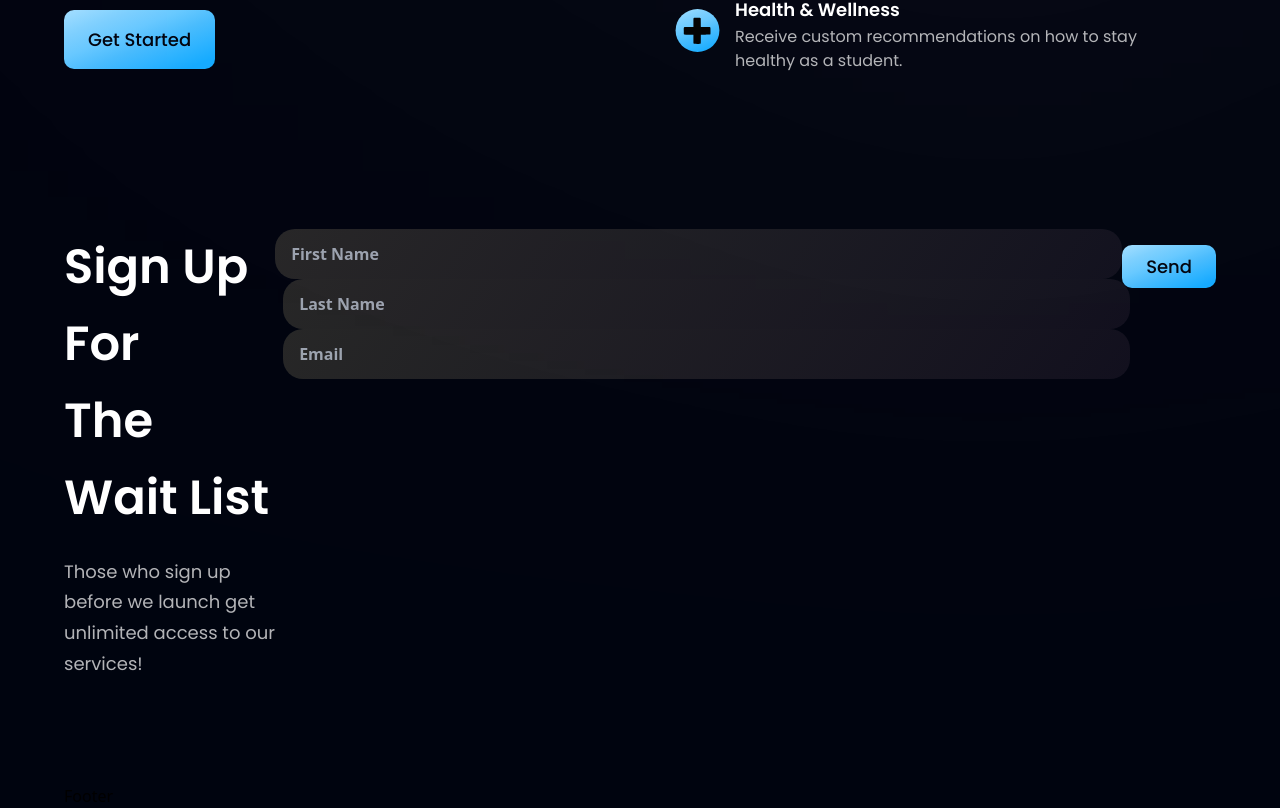
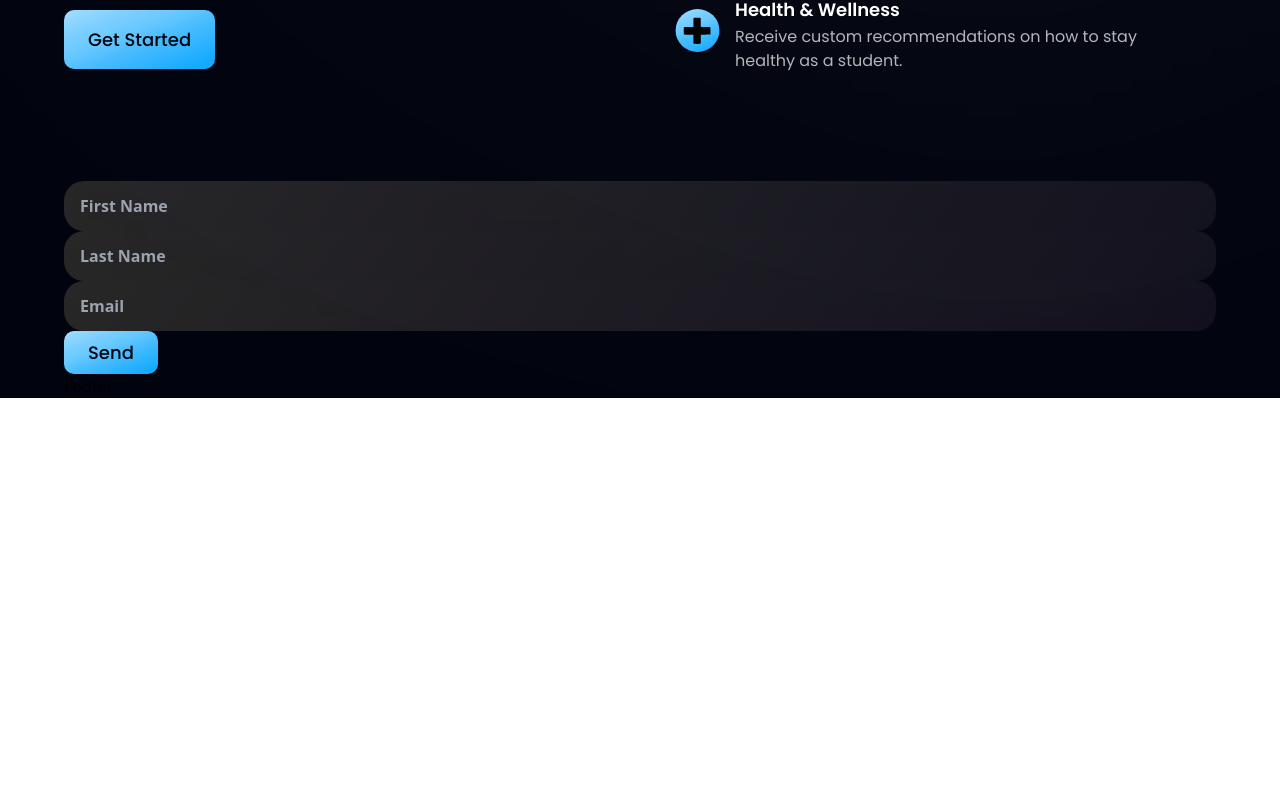
Before and after one commit to raf-fonseca/FYI101, a React (Vite) app: page / in a window 1280 px wide. Shown: the part 1192-2000 px from the top of the page. After the commit the page ends 1590 px from the top, so only its background shows below. Built offline with nearby package versions, Linux system fonts and the light colour scheme.

Commit message:
Created post reqeust with Waitlist

```diff
--- a/src/components/WaitList.jsx
+++ b/src/components/WaitList.jsx
@@ -1,46 +1,66 @@
 import styles, { layout } from "../style";
+import React, { useState } from "react";
 import Send from "./Send";
 
-const WaitList = () => (
-  <section id="waitList" className={layout.section}>
-    <div className={layout.sectionInfo}>
-      <h2 className={styles.heading2}>
-        Sign Up For
-        <br className="sm:block hidden mt-5" />
-        The Wait List
-      </h2>
-      <p className={`${styles.paragraph} max-w-[470px] mt-5 mb-10 `}>
-        Those who sign up before we launch get unlimited access to our services!
-      </p>
-    </div>
+function WaitList() {
+  /**
+   * Represents the email state and its setter function.
+   * @type {[string, Function]}
+   */
+  const [email, setEmail] = useState("");
+  const [firstName, setFirstName] = useState("");
+  const [lastName, setLastName] = useState("");
 
-    {/* Wait List Signup */}
-    <div
-      className={`${layout.flexCenter} flex-col sm:flex-row sm:space-x-2 space-y-2 sm:space-y-0`}
-    >
+  const handleSubmit = async (event) => {
+    event.preventDefault();
+
+    const response = await fetch("https://your-api-url.com", {
+      // replace with your actual API URL
+      method: "POST",
+      headers: {
+        "Content-Type": "application/json",
+      },
+      body: JSON.stringify({ email, firstName, lastName }),
+    });
+
+    if (response.ok) {
+      console.log("Success:", await response.json());
+    } else {
+      console.log("Error:", response.status);
+    }
+  };
+
+  return (
+    <form onSubmit={handleSubmit} className={`${layout.flexCenter} mt-4`}>
       <input
         className="w-full   h-[50px] rounded-[20px] bg-discount-gradient text-white font-semibold px-4 py-2"
+        type="text"
         placeholder="First Name"
+        value={firstName}
+        onChange={(e) => setFirstName(e.target.value)}
+        required
       />
       <input
         className="w-full  h-[50px] rounded-[20px] bg-discount-gradient text-white font-semibold px-4 py-2"
+        type="text"
         placeholder="Last Name"
+        value={lastName}
+        onChange={(e) => setLastName(e.target.value)}
+        required
       />
       <input
-        className="w-full  h-[50px] rounded-[20px] bg-discount-gradient text-white font-semibold px-4 py-2"
+        className="w-full   h-[50px] rounded-[20px] bg-discount-gradient text-white font-semibold px-4 py-2"
+        type="email"
         placeholder="Email"
-        type="email"
+        value={email}
+        onChange={(e) => setEmail(e.target.value)}
+        required
       />
-    </div>
-
-    <div className={`${layout.flexCenter} mt-4`}>
-      <button>
+      <button type="submit">
         <Send />
       </button>
-    </div>
-
-    {/* WaitList */}
-  </section>
-);
+    </form>
+  );
+}
 
 export default WaitList;
```
